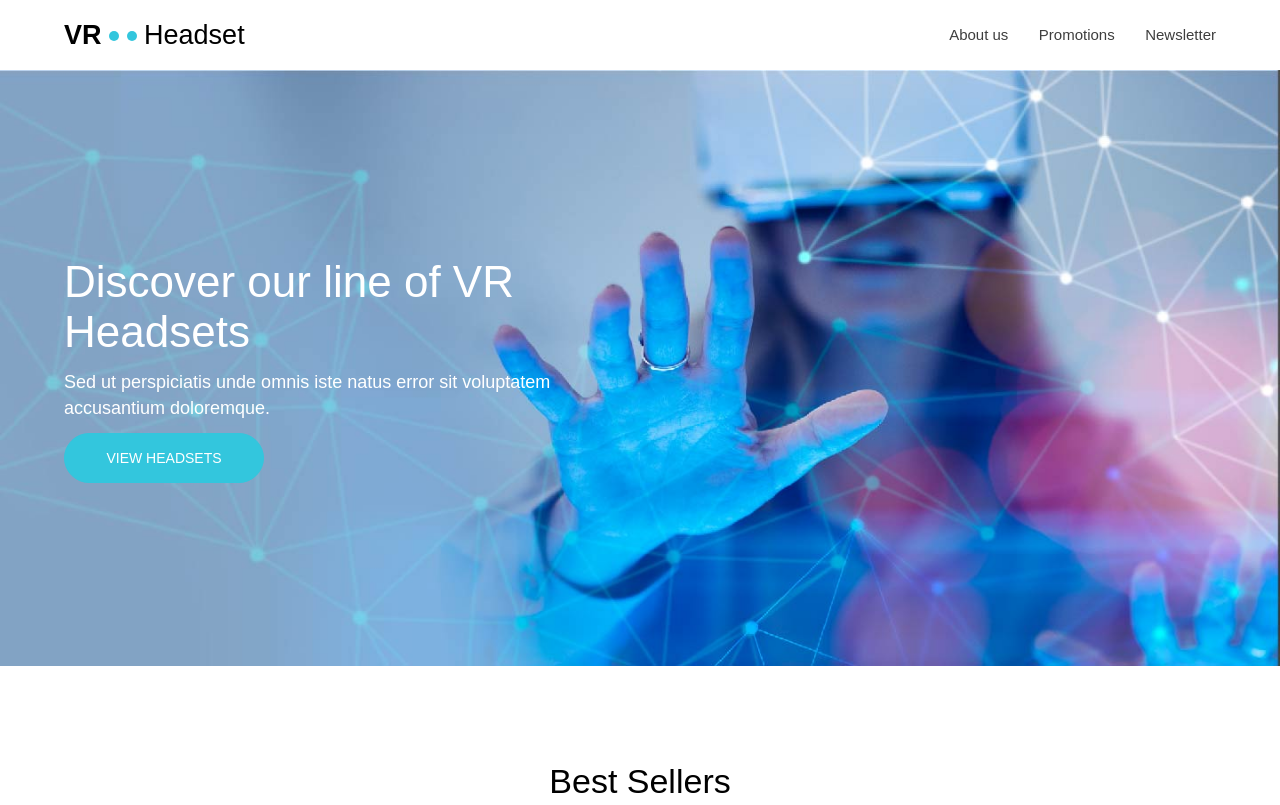
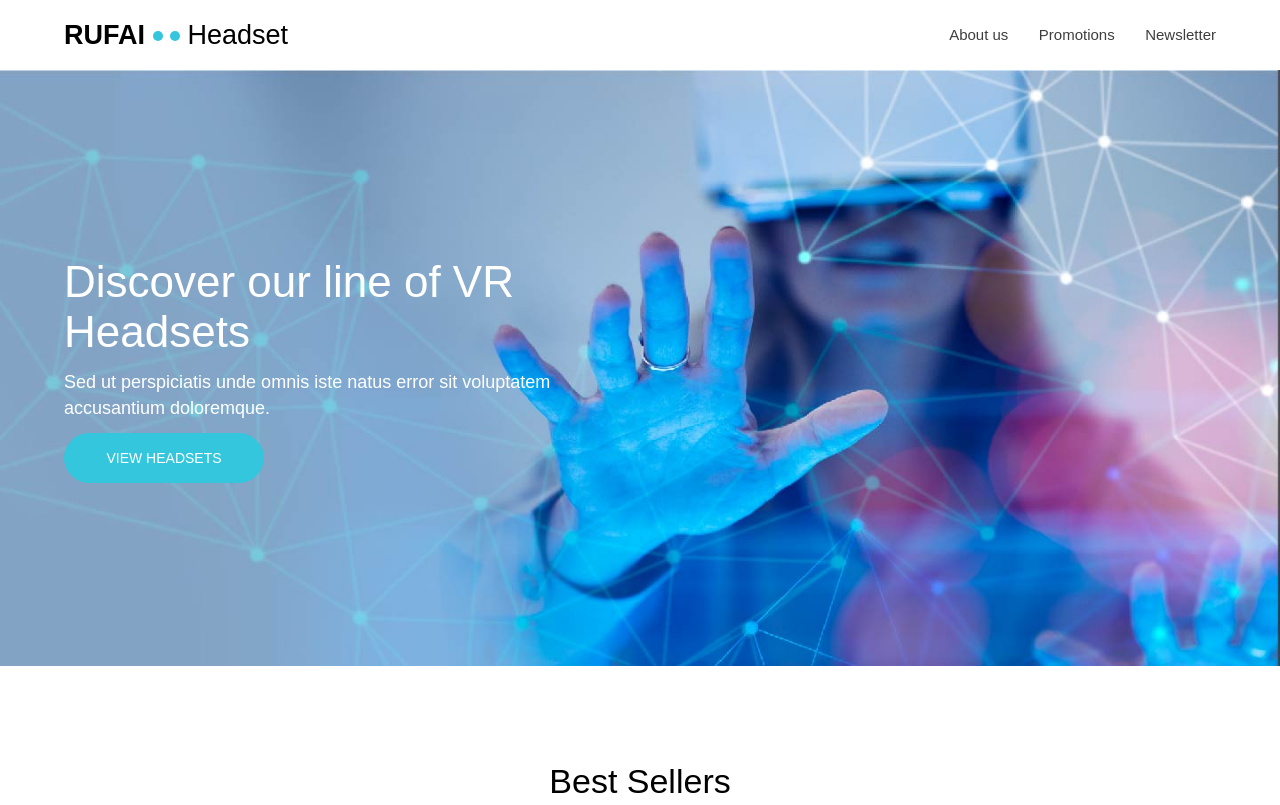
Before and after one commit to abdul-mumin-rufai/html-css-starter-project, a plain HTML site: page index.html in a window 1280 px wide. Shown: the top 805 px of the page. Drawn offline with Linux system fonts and the light colour scheme.

Commit message:
logo:updated the app logo

```diff
--- a/index.html
+++ b/index.html
@@ -4,7 +4,7 @@
   <head>
     <meta charset="UTF-8" />
     <meta name="viewport" content="width=device-width, initial-scale=1.0" />
-    <title>Rufai with HTML$CSS</title>
+    <title>Rufai with HTML & CSS</title>
     <link rel="stylesheet" href="css/styles.css" />
   </head>
 
@@ -12,7 +12,7 @@
     <header>
       <div class="container">
         <section class="logo">
-          <b>VR</b>
+          <b>RUFAI</b>
           <span class="blue-dot"></span>
           <span class="blue-dot"></span>
           <span>Headset</span>
```
